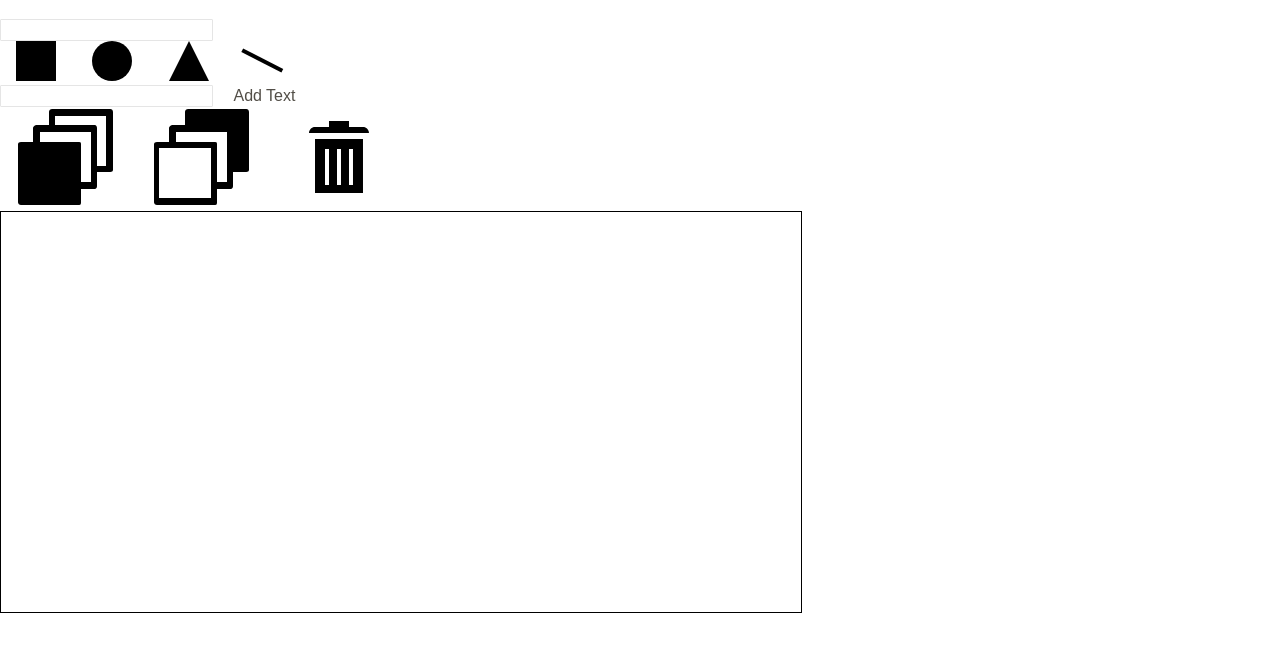
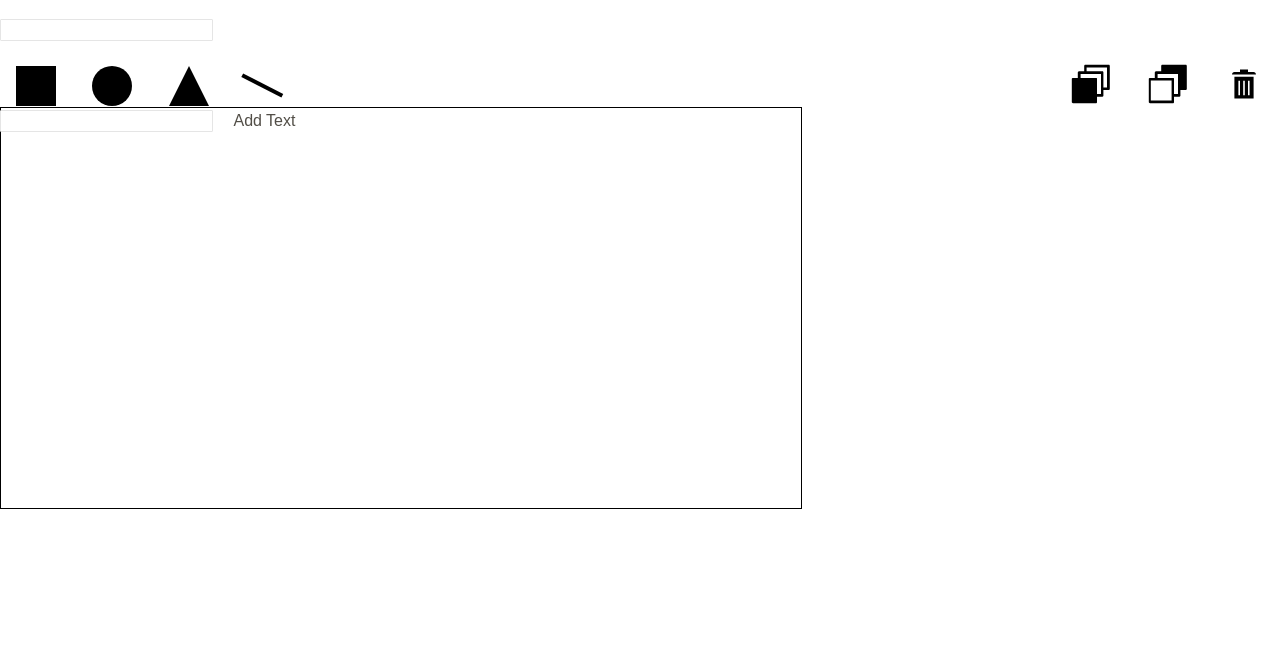
Before and after one commit to dvidsilva/versalgraph, a plain HTML site: page versal.html in a window 1280 px wide. Shown: the part 61-712 px from the top of the page. Drawn offline with Linux system fonts and the light colour scheme.

Commit message:
added positions to shapes

```diff
--- a/assets/css/app.css
+++ b/assets/css/app.css
@@ -36,7 +36,23 @@ canvas {
   -webkit-transform:   translateY(-20px) translateX(5px) rotate(27deg);
   position: absolute;
   margin-top: -45.3px;
+}
 
+
+.shape-buttons{
+  left: 0px;
+  top: 25px;
+  position: relative;
+}
+
+.edit-buttons{
+  right: 0px;
+  top: 125px;
+  position: absolute;
+}
+
+.btn img{
+   width: 40px;
 }
 
 
```
